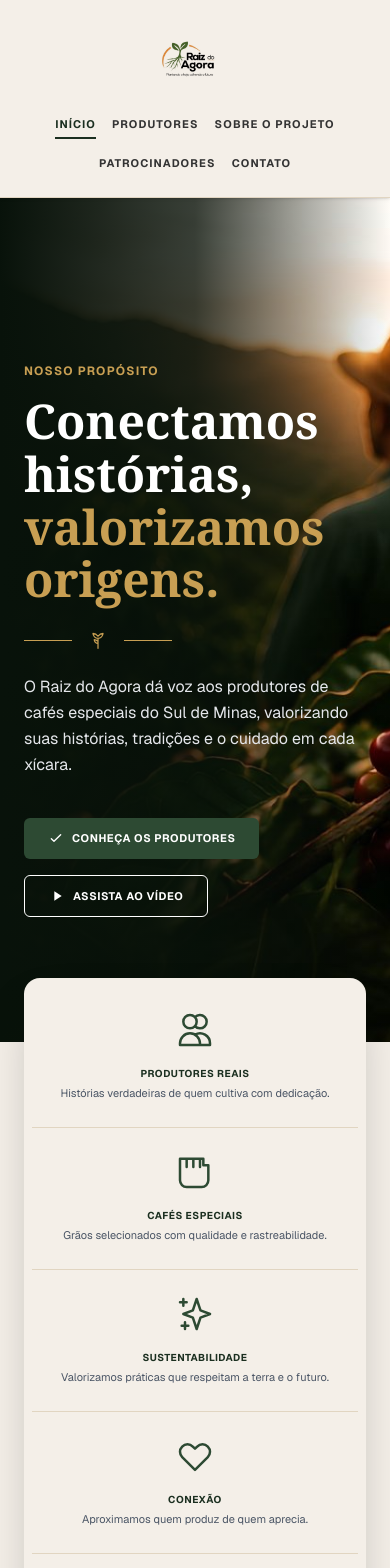
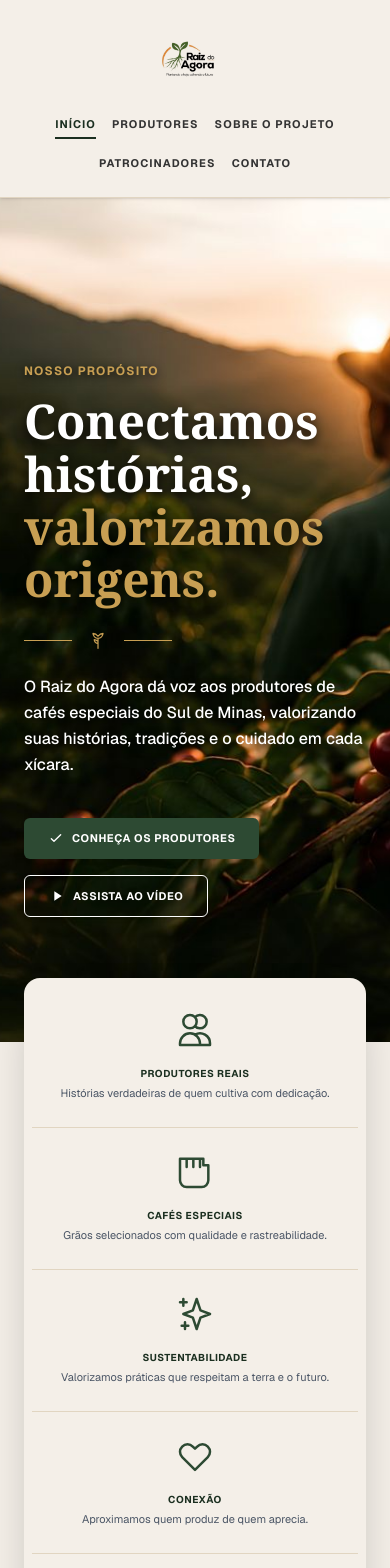
Before and after one commit to LuizFelipeIZ/raiz-do-agora, a Next.js app: page / in a window 390 px wide. Shown: the top 1568 px of the page. Built offline with nearby package versions, Linux system fonts and the light colour scheme.

Commit message:
Versão final, correção florisa e minas golden, correção dos sombreamentos

```diff
--- a/app/page.tsx
+++ b/app/page.tsx
@@ -122,7 +122,7 @@ const produtores = [
     historia: "No Sítio Belém, Silmara cultiva o Florisa com o coração. Cuidando de cada detalhe, desde o manejo no campo até a precisão da torra, ela oferece um café que é um abraço em forma de bebida, destacando notas doces e corpo cremoso.",
     link_whatsapp: "https://wa.me/5535999395080?text=Ol%C3%A1!%20Vi%20seu%20an%C3%BAncio%20e%20gostaria%20de%20saber%20mais%20sobre%20o%20produto.",
     link_instagram: "https://www.instagram.com/cafe_florisa/",
-    imagem_produto: "/florisa.png",
+    imagem_produto: "/florisa2.png",
     link_video: "https://www.youtube.com/watch?v=dQw4w9WgXcQ"
   },
   {
@@ -146,7 +146,7 @@ const produtores = [
     historia: "Com as mãos sujas de terra e o peito cheio de orgulho, Micheli faz do Minas Golden uma joia rara. Este café reflete toda a maestria da cafeicultura de montanha, entregando uma acidez equilibrada, cítrica e um final super prolongado.",
     link_whatsapp: "https://wa.me/5535992702134?text=Ol%C3%A1!%20Vi%20seu%20an%C3%BAncio%20e%20gostaria%20de%20saber%20mais%20sobre%20o%20produto.",
     link_instagram: "https://www.instagram.com/minasgoldencafe/",
-    imagem_produto: "/minas_golden.png",
+    imagem_produto: "/minas_golden2.png",
     link_video: "https://www.youtube.com/watch?v=dQw4w9WgXcQ"
   },
   {
@@ -264,45 +264,44 @@ export default function Home() {
         </a>
       </header>
 
-      {/* HERO SECTION */}
-      <section id="inicio" className="relative h-screen min-h-[600px] flex items-center overflow-hidden bg-[#0a120d]">
+      {/* HERO SECTION - 100% LIMPO E SEM SOMBREAMENTOS NA FOTO */}
+      <section id="inicio" className="relative h-screen min-h-[600px] flex items-center overflow-hidden bg-[#F4EFE8]">
         <div className="absolute inset-0 z-0">
           <img
             src="/hero-bg.jpg"
             className="w-full h-full object-cover object-center"
             alt="Produtor de café observando a plantação no pôr do sol"
           />
-          <div className="absolute inset-0 bg-gradient-to-r from-[#08120a] via-[#08120a]/80 to-transparent"></div>
         </div>
 
         <div className="relative z-10 max-w-7xl mx-auto px-6 md:px-12 w-full pt-10">
-          <span className="text-[#C89F53] font-bold text-xs tracking-widest uppercase mb-4 block">
+          <span className="text-[#C89F53] font-bold text-xs tracking-widest uppercase mb-4 block drop-shadow-[0_2px_4px_rgba(0,0,0,0.8)]">
             NOSSO PROPÓSITO
           </span>
 
-          <h2 className="text-5xl md:text-6xl lg:text-7xl font-serif font-bold leading-[1.1] mb-6">
+          <h2 className="text-5xl md:text-6xl lg:text-7xl font-serif font-bold leading-[1.1] mb-6 drop-shadow-[0_4px_6px_rgba(0,0,0,0.9)]">
             <span className="text-white">Conectamos<br/>histórias,</span><br/>
             <span className="text-[#C89F53]">valorizamos<br/>origens.</span>
           </h2>
 
           <div className="flex items-center gap-4 mb-6">
             <hr className="w-12 border-[#C89F53]" />
-            <svg className="w-5 h-5 text-[#C89F53]" fill="none" stroke="currentColor" viewBox="0 0 24 24" xmlns="http://www.w3.org/2000/svg">
+            <svg className="w-5 h-5 text-[#C89F53] drop-shadow-[0_2px_4px_rgba(0,0,0,0.8)]" fill="none" stroke="currentColor" viewBox="0 0 24 24" xmlns="http://www.w3.org/2000/svg">
               <path strokeLinecap="round" strokeLinejoin="round" strokeWidth="1.5" d="M12 22V10M12 10C8.686 10 6 7.314 6 4c0 0 3.5 0 6 3.5C14.5 4 18 4 18 4c0 3.314-2.686 6-6 6zM12 16c-2.5 0-4.5-2-4.5-4.5 0 0 2 0 4.5 2z" />
             </svg>
             <hr className="w-12 border-[#C89F53]" />
           </div>
 
-          <p className="text-base md:text-lg text-gray-200 mb-10 leading-relaxed max-w-lg">
+          <p className="text-base md:text-lg text-white font-medium mb-10 leading-relaxed max-w-lg drop-shadow-[0_3px_5px_rgba(0,0,0,0.9)]">
             O Raiz do Agora dá voz aos produtores de cafés especiais do Sul de Minas, valorizando suas histórias, tradições e o cuidado em cada xícara.
           </p>
 
           <div className="flex flex-wrap gap-4">
-            <a href="#produtores" className="inline-flex items-center gap-2 bg-[#2D4A33] text-white px-6 py-3 rounded-md text-[11px] font-bold uppercase tracking-wider hover:bg-[#C89F53] hover:text-[#1B2F20] transition-all">
+            <a href="#produtores" className="inline-flex items-center gap-2 bg-[#2D4A33] text-white px-6 py-3 rounded-md text-[11px] font-bold uppercase tracking-wider hover:bg-[#C89F53] hover:text-[#1B2F20] transition-all shadow-lg">
               <svg className="w-4 h-4" fill="none" stroke="currentColor" viewBox="0 0 24 24"><path strokeLinecap="round" strokeLinejoin="round" strokeWidth="2" d="M5 13l4 4L19 7"></path></svg>
               CONHEÇA OS PRODUTORES
             </a>
-            <a href="#sobre" className="inline-flex items-center gap-2 border border-white text-white px-6 py-3 rounded-md text-[11px] font-bold uppercase tracking-wider hover:bg-white hover:text-[#1B2F20] transition-all">
+            <a href="#sobre" className="inline-flex items-center gap-2 border border-white text-white px-6 py-3 rounded-md text-[11px] font-bold uppercase tracking-wider hover:bg-white hover:text-[#1B2F20] transition-all bg-black/20 shadow-lg">
               <svg className="w-4 h-4" fill="currentColor" viewBox="0 0 24 24"><path d="M8 5v14l11-7z"/></svg>
               ASSISTA AO VÍDEO
             </a>
@@ -357,7 +356,7 @@ export default function Home() {
         </div>
       </div>
 
-      {/* SEÇÃO SOBRE O PROJETO */}
+      {/* SEÇÃO SOBRE O PROJETO - IMAGEM 100% PURA */}
       <section id="sobre" className="max-w-7xl mx-auto px-6 md:px-12 py-10 mb-20 grid grid-cols-1 lg:grid-cols-2 gap-12 items-center">
         <div>
           <span className="text-[#B89247] font-bold text-xs tracking-widest uppercase mb-4 block">
@@ -385,12 +384,12 @@ export default function Home() {
             className="object-cover w-full h-full group-hover:scale-105 transition-transform duration-700"
             alt="Produtor de café olhando as montanhas"
           />
-          <div className="absolute inset-0 bg-black/30 flex items-center justify-center">
+          <div className="absolute inset-0 flex items-center justify-center">
             <div className="w-16 h-16 bg-white/20 backdrop-blur-sm rounded-full flex items-center justify-center border border-white/40 group-hover:bg-white/40 transition-colors">
-              <svg className="w-6 h-6 text-white ml-1" fill="currentColor" viewBox="0 0 24 24"><path d="M8 5v14l11-7z"/></svg>
+              <svg className="w-6 h-6 text-white ml-1 drop-shadow-md" fill="currentColor" viewBox="0 0 24 24"><path d="M8 5v14l11-7z"/></svg>
             </div>
           </div>
-          <p className="absolute bottom-6 left-6 font-serif text-white text-2xl drop-shadow-md">
+          <p className="absolute bottom-6 left-6 font-serif text-white text-2xl drop-shadow-[0_4px_6px_rgba(0,0,0,0.9)]">
             Cada história<br/><span className="text-[#B89247] italic">tem raiz.</span>
           </p>
         </div>
@@ -461,13 +460,12 @@ export default function Home() {
                       </p>
                     </div>
 
-                    {/* FOTO DO PRODUTO: SEM SOBRA NENHUMA */}
                     <div className="w-full lg:w-[30%] p-6 flex flex-col items-center justify-center bg-[#fcfaf7]">
                       <div className="w-full relative aspect-[3/4] bg-white rounded-2xl p-4 flex items-center justify-center overflow-hidden group">
                         <img
                           src={produtor.imagem_produto}
                           alt={produtor.nome_produto}
-                          className="w-full h-full object-contain group-hover:scale-105 transition-transform duration-500"
+                          className="max-w-full max-h-full object-contain group-hover:scale-105 transition-transform duration-500"
                         />
                       </div>
                       <span className="text-[11px] font-bold text-[#B89247] tracking-widest uppercase text-center mt-4">
@@ -524,15 +522,17 @@ export default function Home() {
 
       {/* SEÇÃO PATROCINADORES E APOIADORES (INTRO) */}
       <section className="relative py-24 md:py-32 border-t-4 border-[#B89247] overflow-hidden flex items-center justify-center min-h-[400px]">
-        {/* IMAGEM 12.JPG: Âncora à direita (bg-right) p/ mostrar os cafés e 100% livre de películas escuras! */}
+        {/* IMAGEM 12.JPG ALINHADA À DIREITA PARA MOSTRAR OS CAFÉS */}
         <div className="absolute inset-0 bg-[url('/12.jpg')] bg-cover bg-right md:bg-[center_right]"></div>
+
+        {/* PELÍCULA PRETA SUAVE (40%) APENAS AQUI */}
+        <div className="absolute inset-0 bg-black/40"></div>
 
         <div className="relative z-10 max-w-7xl mx-auto px-6 md:px-12 flex flex-col items-center text-center">
           <span className="text-[#B89247] font-bold text-xs tracking-widest uppercase mb-4 flex items-center gap-2 drop-shadow-[0_2px_4px_rgba(0,0,0,0.9)]">
             <svg className="w-4 h-4" fill="none" stroke="currentColor" viewBox="0 0 24 24"><path strokeLinecap="round" strokeLinejoin="round" strokeWidth="2" d="M3 21v-4m0 0V5a2 2 0 012-2h6.5l1 1H21l-3 6 3 6h-8.5l-1-1H5a2 2 0 00-2 2zm9-13.5V9" /></svg>
             PATROCINADORES E APOIADORES
           </span>
-          {/* Sombras nos textos para dar leitura por cima do fundo claro da foto */}
           <h2 className="text-3xl md:text-5xl font-serif font-bold text-white mb-6 leading-tight max-w-2xl drop-shadow-[0_4px_6px_rgba(0,0,0,0.9)]">
             Juntos, fortalecemos histórias e cultivamos o futuro.
           </h2>
```
Also changed, not shown: 2 other files (tests, documents, lock files or other folders).
